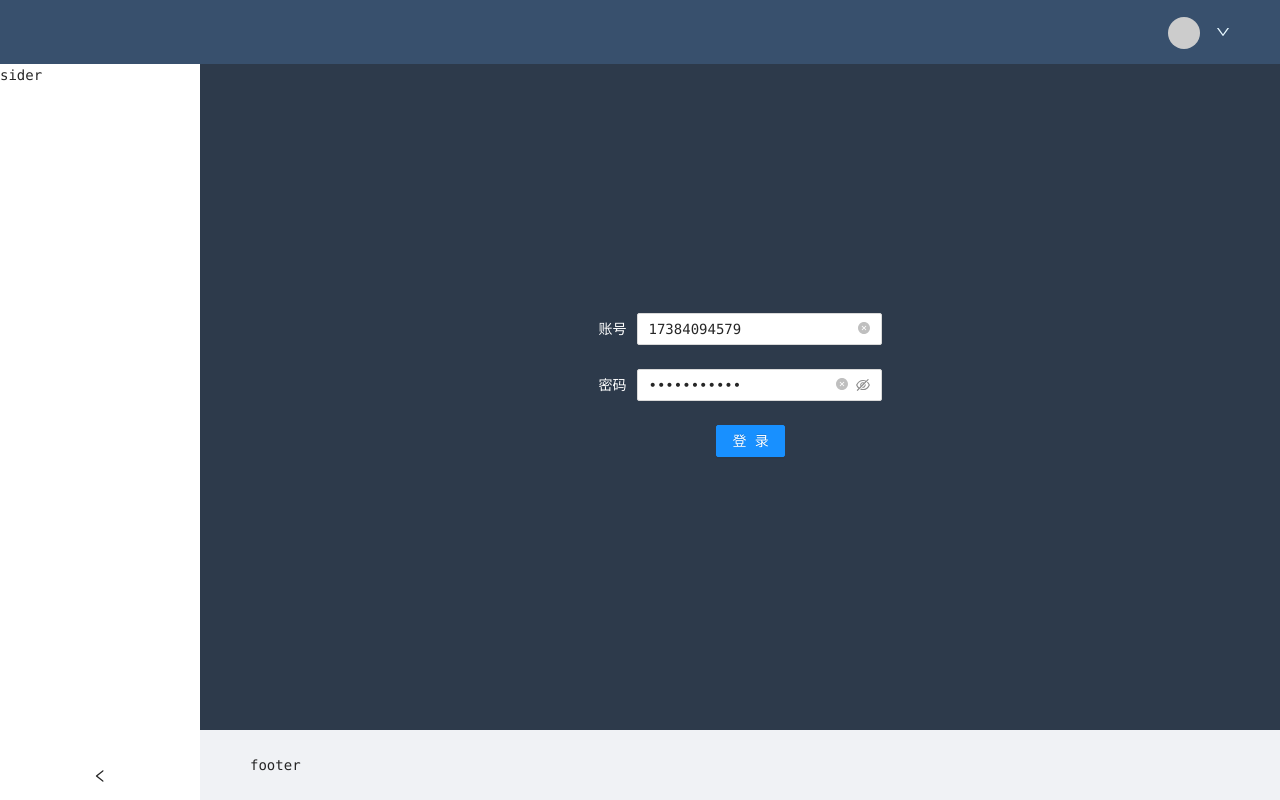
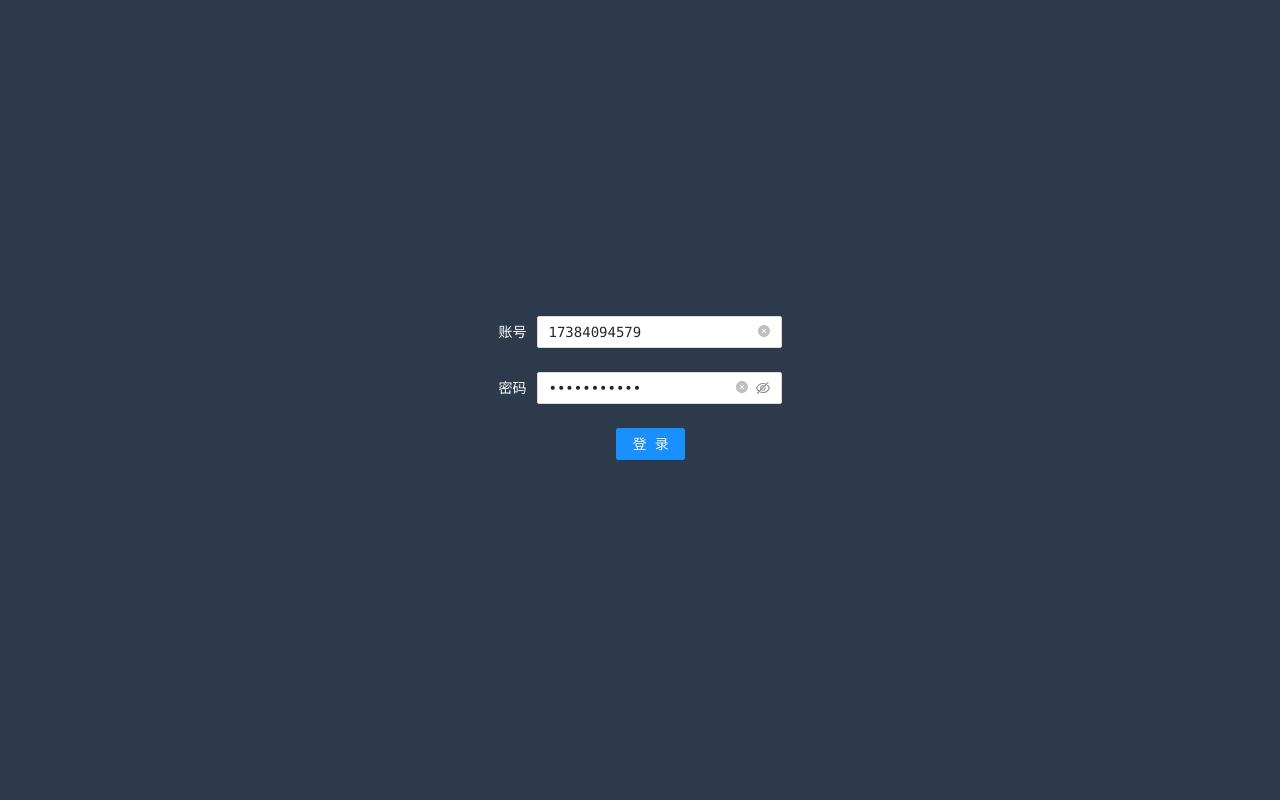
Before and after one commit to FourKress/stadium-admin, a React (Create React App) app: page /#/login in a window 1280 px wide. Built offline with nearby package versions, Linux system fonts and the light colour scheme.

Commit message:
feat: 布局

```diff
--- a/src/App.js
+++ b/src/App.js
@@ -1,25 +1,7 @@
 import routes from './routes';
-import { Layout } from 'antd';
-
-import MyHeader from './components/header';
-import MyFooter from './components/footer';
-import MySider from './components/sider';
-
-const { Content } = Layout;
 
 function App() {
-  return (
-    <div className="App">
-      <Layout>
-        <MySider>Sider</MySider>
-        <Layout>
-          <MyHeader>Header</MyHeader>
-          <Content>{routes}</Content>
-          <MyFooter>Footer</MyFooter>
-        </Layout>
-      </Layout>
-    </div>
-  );
+  return <div className="App">{routes}</div>;
 }
 
 export default App;
--- a/src/assets/styles/index.scss
+++ b/src/assets/styles/index.scss
@@ -22,12 +22,14 @@ body {
 }
 
 .loading {
+  width: 100%;
+  height: 100%;
   position: fixed;
   top: 0;
   left: 0;
   right: 0;
   bottom: 0;
-  background: rgba(0, 0, 0, 0.75);
+  background: rgba(255, 255, 255, 0.1);
   display: flex;
   align-items: center;
   justify-content: center;
--- /dev/null
+++ b/src/components/layout/index.jsx
@@ -0,0 +1,32 @@
+import { Layout } from 'antd';
+
+import MySider from '../sider';
+import MyHeader from '../header';
+import MyFooter from '../footer';
+import { Route, Routes } from 'react-router-dom';
+import React, { lazy } from 'react';
+
+const Order = lazy(() => import('../../views/order'));
+const User = lazy(() => import('../../views/user'));
+
+const { Content } = Layout;
+
+function MyLayout() {
+  return (
+    <Layout>
+      <MySider>Sider</MySider>
+      <Layout>
+        <MyHeader>Header</MyHeader>
+        <Content>
+          <Routes>
+            <Route path="/" element={<Order />} />
+            <Route path="/user" element={<User />} />
+          </Routes>
+        </Content>
+        <MyFooter>Footer</MyFooter>
+      </Layout>
+    </Layout>
+  );
+}
+
+export default MyLayout;
--- a/src/routes/authRoute.js
+++ b/src/routes/authRoute.js
@@ -1,9 +1,11 @@
-import React from 'react';
-import { Navigate, Outlet } from 'react-router-dom';
+import React, { lazy } from 'react';
+import { Navigate } from 'react-router-dom';
+
+const MyLayout = lazy(() => import('../components/layout'));
 
 const AuthRoute = () => {
   const auth = localStorage.getItem('token');
-  return auth ? <Outlet /> : <Navigate to="/login" />;
+  return auth ? <MyLayout /> : <Navigate to="/login" />;
 };
 
 export default AuthRoute;
--- a/src/routes/index.js
+++ b/src/routes/index.js
@@ -4,16 +4,11 @@ import AuthRoute from './authRoute';
 import { Loading } from '../components/loading';
 
 const Login = lazy(() => import('../views/login'));
-const Order = lazy(() => import('../views/order'));
-const User = lazy(() => import('../views/user'));
 
 const routes = (
   <Suspense fallback={Loading}>
     <Routes>
-      <Route path="/" element={<AuthRoute />}>
-        <Route path="/" element={<Order />} />
-        <Route path="/user" element={<User />} />
-      </Route>
+      <Route path="*" element={<AuthRoute />} />
       <Route path="/login" element={<Login />} />
     </Routes>
   </Suspense>
```
